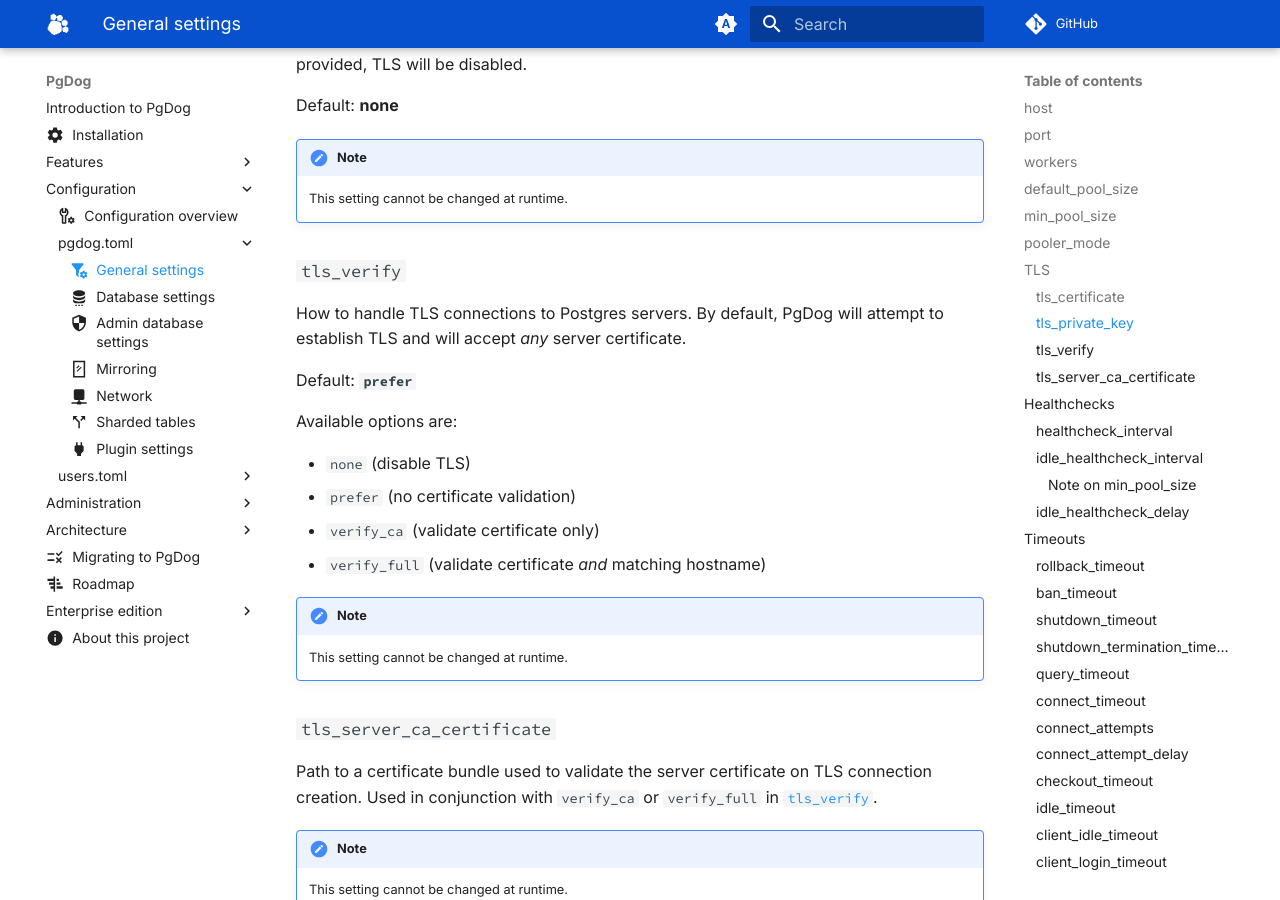
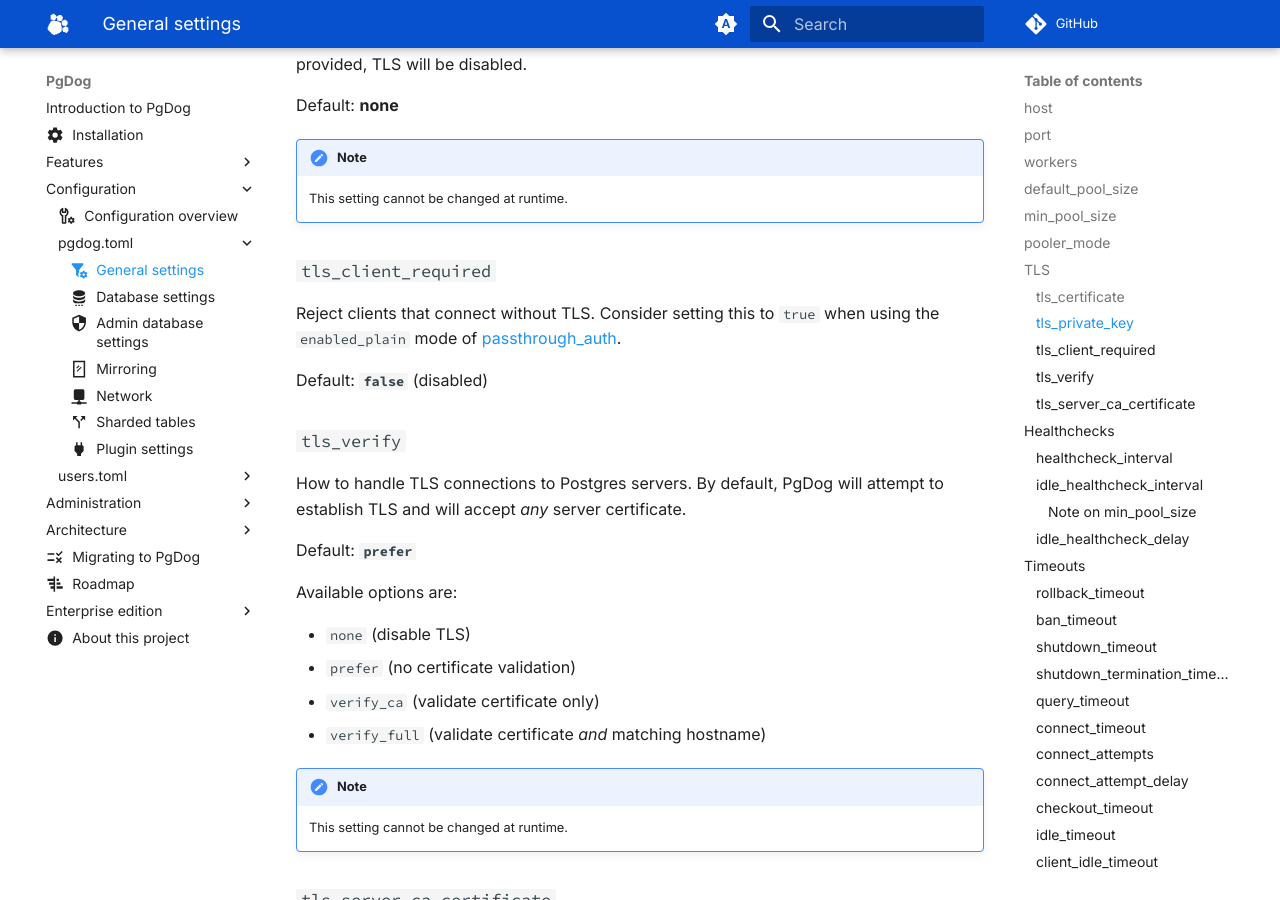
Before and after one commit to pgdogdev/docs, an MkDocs documentation site: the page built from docs/configuration/pgdog.toml/general.md, in a window 1280 px wide and 900 px high, scrolled down 2110 px. Built offline with MkDocs 1.6.1 and Material for MkDocs 9.7.7, drawn with Linux system fonts in a browser that asks for light colours; comment, search, counter and statistics services are not loaded.

Commit message:
document tls_client_required setting (#39)

```diff
--- a/docs/configuration/pgdog.toml/general.md
+++ b/docs/configuration/pgdog.toml/general.md
@@ -76,6 +76,12 @@
 
 !!! note
     This setting cannot be changed at runtime.
+
+### `tls_client_required`
+
+Reject clients that connect without TLS. Consider setting this to `true` when using the `enabled_plain` mode of [passthrough_auth](#passthrough_auth).
+
+Default: **`false`** (disabled)
 
 ### `tls_verify`
 
```
